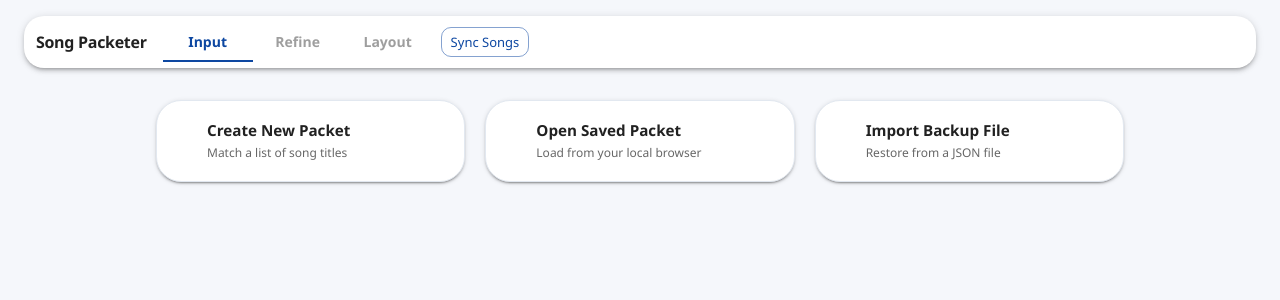
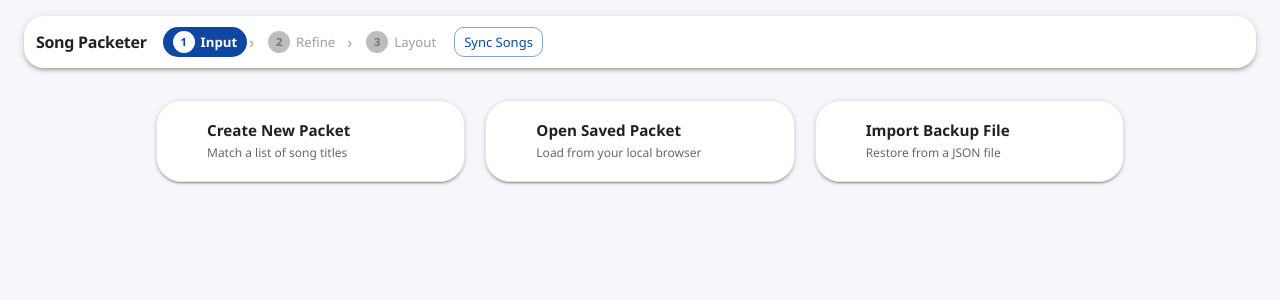
Before and after one commit to Phantasmiic/songpacketer, a React (Vite) app in the folder frontend/: page / in a window 1280 px wide. Shown: the top 300 px of the page. Built offline with nearby package versions, Linux system fonts and the light colour scheme; some icons are missing.

Commit message:
ui: replace tabs with numbered inline step indicator (1 Input › 2 Refine › 3 Layout)

```diff
--- a/frontend/src/App.jsx
+++ b/frontend/src/App.jsx
@@ -13,8 +13,6 @@ import {
   MenuItem,
   Paper,
   Snackbar,
-  Tab,
-  Tabs,
   TextField,
   Typography,
   Popover,
@@ -1113,37 +1111,93 @@ function App() {
           Song Packeter
         </Typography>
 
-        {/* Centre: tab nav — always rendered so the bar has consistent height */}
-        <Tabs
-          value={step}
-          onChange={(_, newVal) => {
-            // Back nav is always free; forward nav is gated
-            if (newVal < step) { setStep(newVal); return; }
-            if (newVal === 1 && step === 0 && activePacket) { setStep(1); return; }
-            if (newVal === 2 && canProceedToGenerate) { setStep(2); return; }
-          }}
-          sx={{
-            minHeight: 40,
-            '& .MuiTab-root': {
-              minHeight: 40,
-              py: 0.5,
-              textTransform: 'none',
-              fontWeight: 600,
-              fontSize: '0.875rem',
-            },
-          }}
-        >
-          {steps.map((label, idx) => (
-            <Tab
-              key={label}
-              label={label}
-              disabled={
-                (idx === 1 && !activePacket) ||
-                (idx === 2 && !canProceedToGenerate)
-              }
-            />
-          ))}
-        </Tabs>
+        {/* Centre: inline step indicator */}
+        <Box sx={{ display: 'flex', alignItems: 'center', gap: 0.25 }}>
+          {steps.map((label, idx) => {
+            const isActive = step === idx;
+            const isCompleted = step > idx;
+            const isDisabled =
+              (idx === 1 && !activePacket) ||
+              (idx === 2 && !canProceedToGenerate);
+            const canClick =
+              !isDisabled &&
+              (idx < step || (idx === step + 1 && !isDisabled));
+
+            return (
+              <Box key={label} sx={{ display: 'flex', alignItems: 'center' }}>
+                <Box
+                  onClick={() => {
+                    if (isDisabled) return;
+                    if (idx < step) { setStep(idx); return; }
+                    if (idx === 1 && step === 0 && activePacket) { setStep(1); return; }
+                    if (idx === 2 && canProceedToGenerate) { setStep(2); return; }
+                  }}
+                  sx={{
+                    display: 'flex',
+                    alignItems: 'center',
+                    gap: 0.75,
+                    px: 1.25,
+                    py: 0.5,
+                    borderRadius: 1.5,
+                    cursor: isDisabled ? 'default' : 'pointer',
+                    transition: 'background 0.15s',
+                    bgcolor: isActive ? 'primary.main' : 'transparent',
+                    '&:hover': !isDisabled ? {
+                      bgcolor: isActive ? 'primary.dark' : 'action.hover',
+                    } : {},
+                  }}
+                >
+                  {/* Step number circle */}
+                  <Box
+                    sx={{
+                      width: 22,
+                      height: 22,
+                      borderRadius: '50%',
+                      display: 'flex',
+                      alignItems: 'center',
+                      justifyContent: 'center',
+                      fontSize: '0.7rem',
+                      fontWeight: 700,
+                      flexShrink: 0,
+                      bgcolor: isActive
+                        ? 'white'
+                        : isCompleted
+                        ? 'success.main'
+                        : isDisabled
+                        ? 'action.disabled'
+                        : 'primary.main',
+                      color: isActive
+                        ? 'primary.main'
+                        : isCompleted || !isDisabled
+                        ? 'white'
+                        : 'text.disabled',
+                    }}
+                  >
+                    {isCompleted ? '✓' : idx + 1}
+                  </Box>
+                  <Typography
+                    variant="body2"
+                    sx={{
+                      fontWeight: isActive ? 700 : 500,
+                      fontSize: '0.825rem',
+                      color: isActive
+                        ? 'white'
+                        : isDisabled
+                        ? 'text.disabled'
+                        : 'text.primary',
+                      userSelect: 'none',
+                    }}
+                  >
+                    {label}
+                  </Typography>
+                </Box>
+                {idx < steps.length - 1 && (
+                  <Typography sx={{ color: 'text.disabled', fontSize: '1rem', mx: 0.25, userSelect: 'none' }}>›</Typography>
+                )}
+              </Box>
+            );
+          })}
+        </Box>
 
         {/* Contextual actions for step 0 */}
         {step === 0 && (
```
